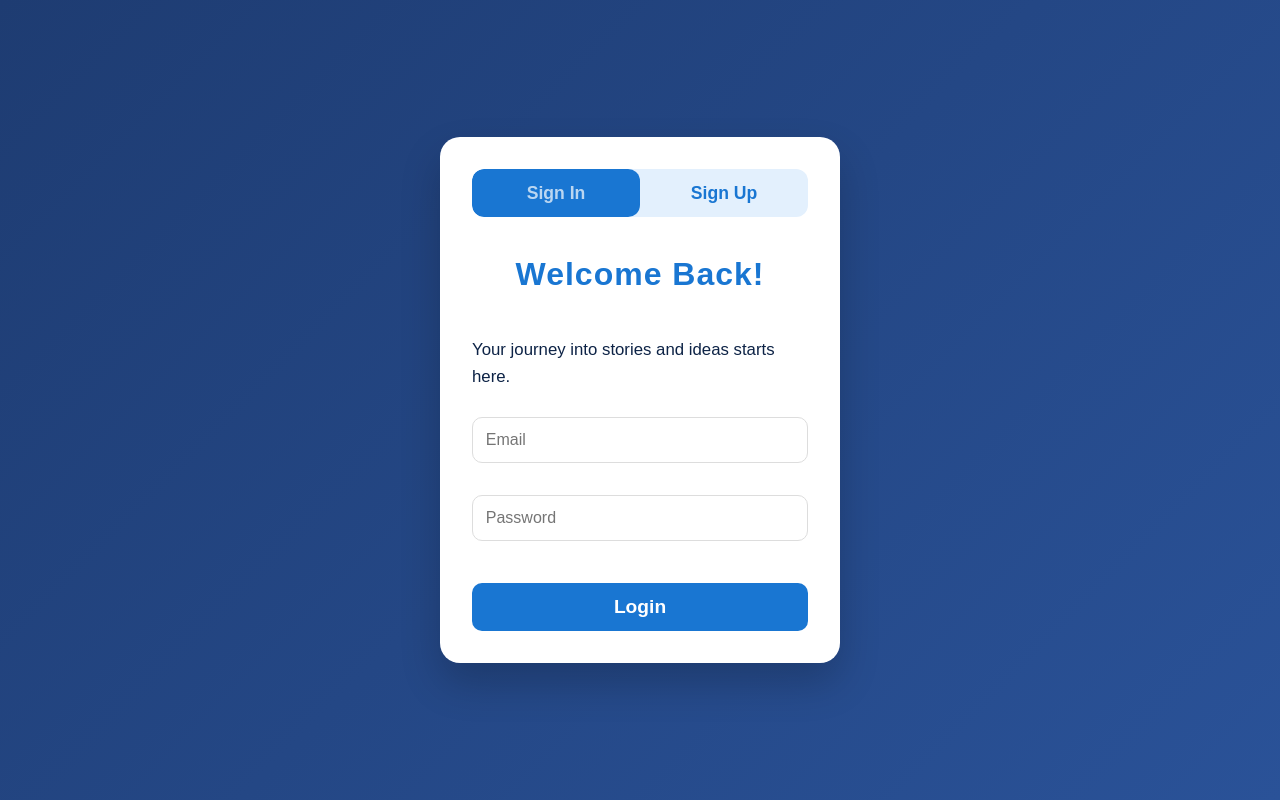
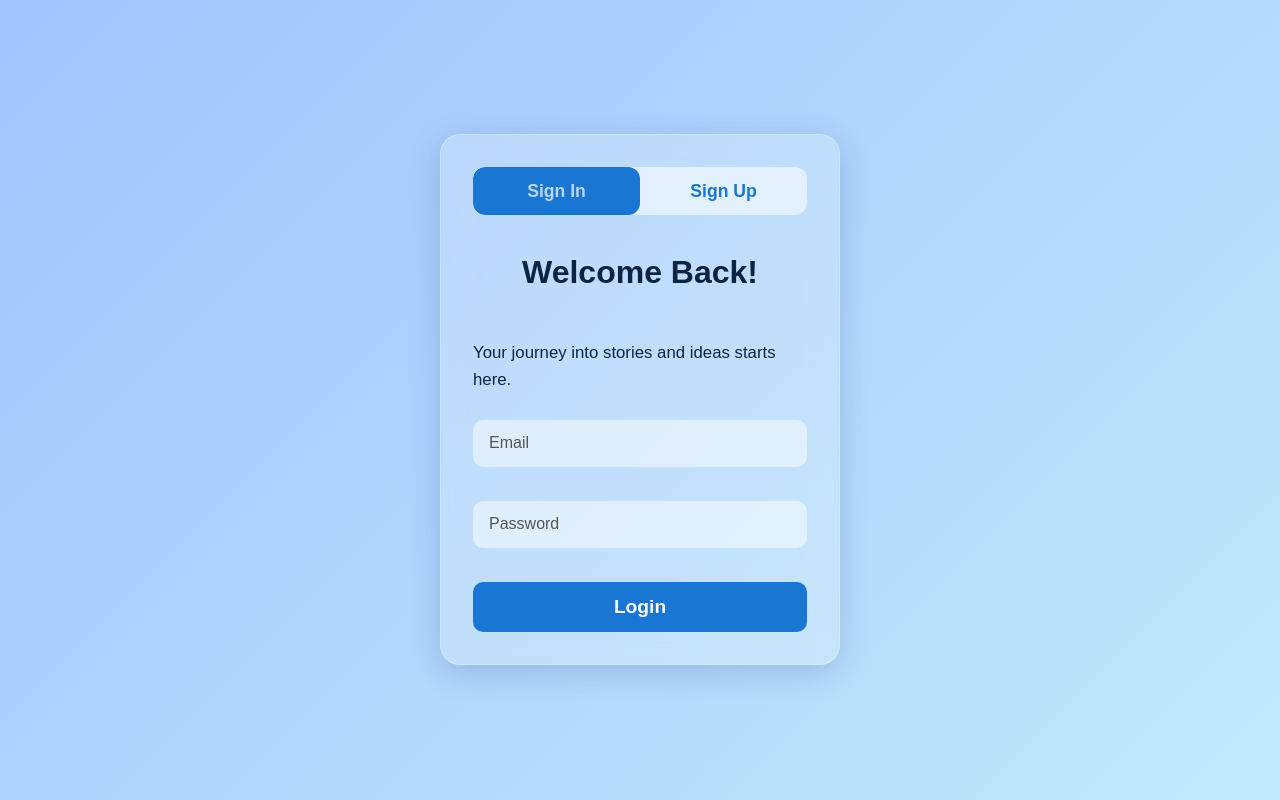
Before and after one commit to VeeramRoshanReddy/BlogNest, a React (Create React App) app in the folder frontend/: page /login in a window 1280 px wide. Built offline with nearby package versions, Linux system fonts and the light colour scheme.

Commit message:
Made UI changes Final

```diff
--- a/frontend/src/pages/CategoriesPage.js
+++ b/frontend/src/pages/CategoriesPage.js
@@ -54,7 +54,8 @@ const Container = styled.div`
 const Title = styled.h1`
     font-size: 2.5rem;
     color: #1976d2;
-    margin-bottom: 40px;
+    margin-top: 0;
+    margin-bottom: 2rem;
     text-align: center;
     font-weight: 700;
 `;
--- a/frontend/src/pages/HomePage.js
+++ b/frontend/src/pages/HomePage.js
@@ -97,6 +97,7 @@ const PageContainer = styled.div`
 const Title = styled.h1`
     font-size: 2.5rem;
     color: #1976d2;
+    margin-top: 0;
     margin-bottom: 1rem;
     text-align: center;
     font-weight: 700;
--- a/frontend/src/pages/LoginPage.js
+++ b/frontend/src/pages/LoginPage.js
@@ -132,20 +132,20 @@ const OuterContainer = styled.div`
     align-items: center;
     min-height: 100vh;
     padding: 2rem;
-    background: linear-gradient(135deg, #1e3c72 0%, #2a5298 100%);
+    background: linear-gradient(135deg, #a1c4fd 0%, #c2e9fb 100%);
     overflow: hidden;
 `;
 
 const CardContainer = styled.div`
-    background: #fff;
+    background: rgba(255, 255, 255, 0.2);
+    backdrop-filter: blur(15px);
+    border: 1px solid rgba(255, 255, 255, 0.25);
     padding: 2rem;
     border-radius: 20px;
-    box-shadow: 0 20px 40px rgba(0, 0, 0, 0.2);
+    box-shadow: 0 8px 32px 0 rgba(31, 38, 135, 0.2);
     width: 100%;
     max-width: 400px;
-    position: relative;
     animation: ${slide} 0.8s cubic-bezier(0.25, 1, 0.5, 1) forwards;
-    transition: all 0.3s ease-in-out;
 `;
 
 const ToggleBar = styled.div`
@@ -202,11 +202,10 @@ const FormContainer = styled.form`
 
 const Title = styled.h2`
     text-align: center;
-    margin-bottom: 1.2rem;
-    color: #1976d2;
+    margin-bottom: 1.5rem;
+    color: #0d2346;
     font-size: 2rem;
     font-weight: 700;
-    letter-spacing: 1px;
 `;
 
 const SubTitle = styled.p`
@@ -216,27 +215,32 @@ const SubTitle = styled.p`
 `;
 
 const Input = styled.input`
-    padding: 0.8rem;
-    margin-bottom: 0.9rem;
-    border: 1px solid #ddd;
+    width: 100%;
+    padding: 0.9rem 1rem;
+    margin-bottom: 1rem;
     border-radius: 10px;
+    border: none;
+    background: rgba(255, 255, 255, 0.5);
     font-size: 1rem;
+    color: #333;
     transition: all 0.3s ease;
+
+    &::placeholder {
+        color: #555;
+    }
 
     &:focus {
         outline: none;
-        border-color: #1976d2;
-        box-shadow: 0 0 0 3px rgba(25, 118, 210, 0.2);
-        transform: scale(1.02);
+        background: rgba(255, 255, 255, 0.8);
+        box-shadow: 0 0 0 3px rgba(25, 118, 210, 0.3);
     }
 `;
 
 const Button = styled.button`
     width: 100%;
-    padding: 0.8rem 1.5rem;
-    margin-top: 10px;
+    padding: 0.9rem;
+    border-radius: 10px;
     border: none;
-    border-radius: 10px;
     background: #1976d2;
     color: #fff;
     font-size: 1.2rem;
@@ -262,12 +266,14 @@ const Button = styled.button`
 `;
 
 const ToggleText = styled.p`
-    color: #555;
-    transition: color 0.3s ease;
+    text-align: center;
+    margin-top: 1rem;
+    color: #0d2346;
+    font-weight: 500;
 
     span {
         color: #1976d2;
-        font-weight: 600;
+        font-weight: 700;
         cursor: pointer;
 
         &:hover {
--- a/frontend/src/pages/ProfilePage.js
+++ b/frontend/src/pages/ProfilePage.js
@@ -212,4 +212,15 @@ const ErrorMessage = styled.p`
     text-align: center;
 `;
 
+const UserInfo = styled.div`
+    text-align: center;
+    margin-top: 0;
+    margin-bottom: 2rem;
+`;
+
+const UserName = styled.h1`
+    font-size: 2.5rem;
+    color: #1976d2;
+`;
+
 export default ProfilePage;
--- a/frontend/src/styles/GlobalStyle.js
+++ b/frontend/src/styles/GlobalStyle.js
@@ -37,16 +37,16 @@ const GlobalStyle = createGlobalStyle`
   }
 
   ::-webkit-scrollbar-track {
-    background: transparent;
+    background: rgba(0,0,0,0.05);
   }
 
   ::-webkit-scrollbar-thumb {
-    background: #ccc; /* Grey scrollbar handle */
+    background: #cccccc; /* A solid, medium grey */
     border-radius: 10px;
   }
 
   ::-webkit-scrollbar-thumb:hover {
-    background: #aaa; /* Darker grey on hover */
+    background: #aaaaaa; /* A darker grey on hover */
   }
 
   a {
```
